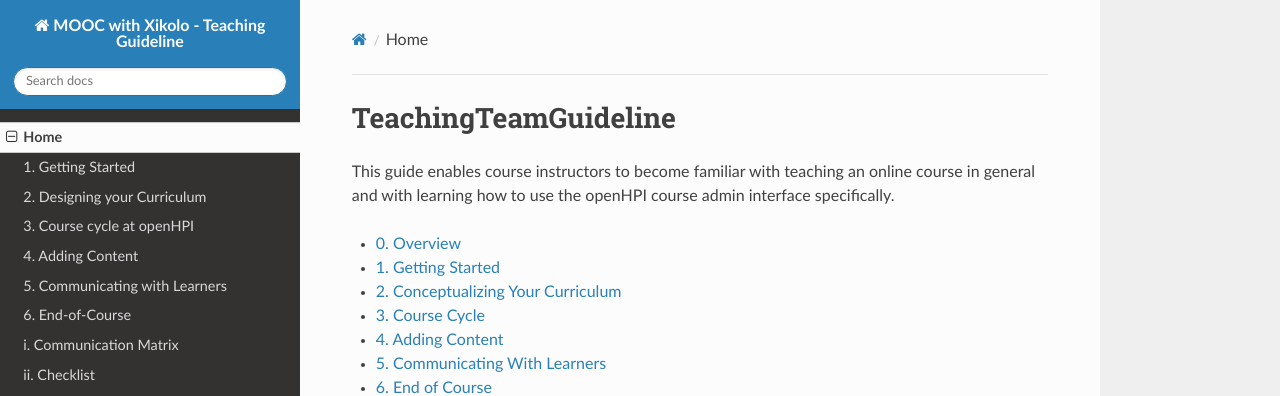
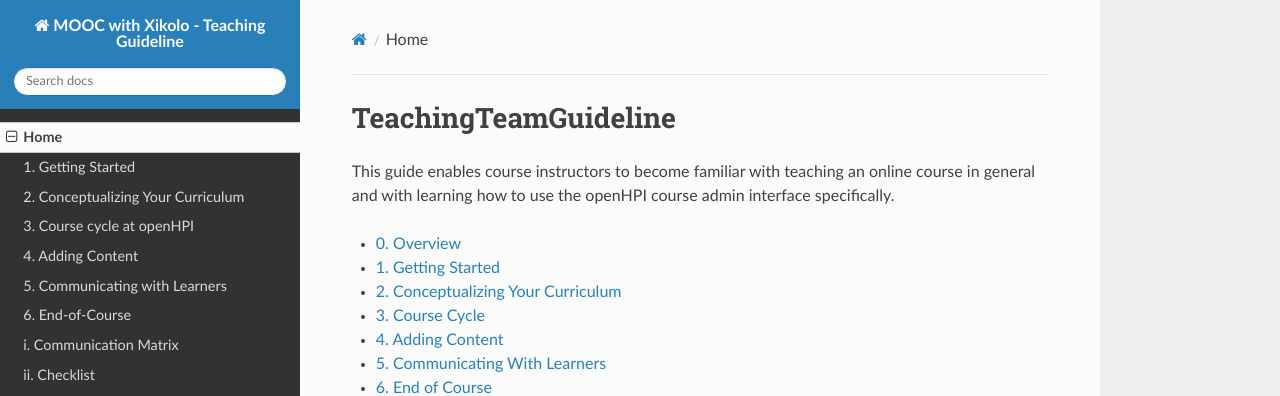
Before and after one commit to openHPI/TeachingTeamGuidelines, an MkDocs documentation site: the page built from docs/index.md, in a window 1280 px wide. Shown: the top 396 px of the page. Built offline with MkDocs 1.6.1, drawn with Linux system fonts in a browser that asks for light colours; nearby versions of some CDN libraries; old or Windows-style settings are respelled for this version of MkDocs.

Commit message:
Update mkdocs.yml

```diff
--- a/mkdocs.yml
+++ b/mkdocs.yml
@@ -2,7 +2,7 @@ site_name: MOOC with Xikolo - Teaching Guideline
 pages:
 - [index.md, Home]
 - [01_getting-started.md, 1. Getting Started]
-- [02_curriculum-design.md, 2. Designing your Curriculum]
+- [02_curriculum-design.md, 2. Conceptualizing Your Curriculum]
 - [03_course-cycle_schedule.md, 3. Course cycle at openHPI]
 - [04_adding-content.md, 4. Adding Content]
 - [05_community-management.md, 5. Communicating with Learners]
```
